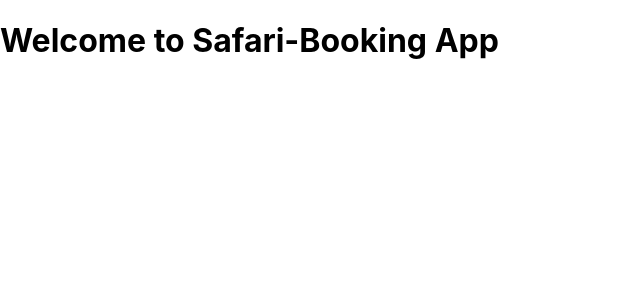
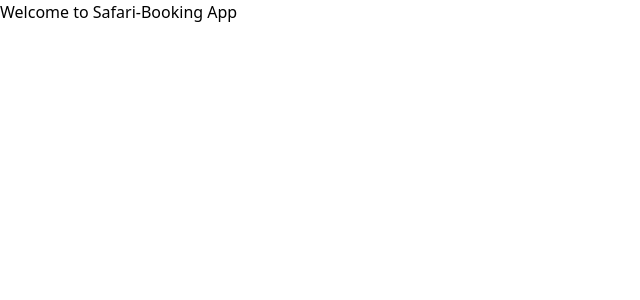
Before and after one commit to henokkhm/microverse-module-6-safari-booking-frontend, a React (Create React App) app: page / in a window 1280 px wide. Shown: the top 300 px of the page, without its empty margins (0-640 px from the left). Built offline with nearby package versions, Linux system fonts and the light colour scheme.

Commit message:
Configure Tailwind

```diff
--- a/src/index.css
+++ b/src/index.css
@@ -1,27 +1,3 @@
-body {
-  margin: 0;
-  font-family:
-    -apple-system,
-    BlinkMacSystemFont,
-    'Segoe UI',
-    'Roboto',
-    'Oxygen',
-    'Ubuntu',
-    'Cantarell',
-    'Fira Sans',
-    'Droid Sans',
-    'Helvetica Neue',
-    sans-serif;
-  -webkit-font-smoothing: antialiased;
-  -moz-osx-font-smoothing: grayscale;
-}
-
-code {
-  font-family:
-    source-code-pro,
-    Menlo,
-    Monaco,
-    Consolas,
-    'Courier New',
-    monospace;
-}
+@tailwind base;
+@tailwind components;
+@tailwind utilities;
--- a/tailwind.config.js
+++ b/tailwind.config.js
@@ -1,6 +1,6 @@
 /** @type {import('tailwindcss').Config} */
 module.exports = {
-  content: [],
+  content: ["./src/**/*.{html,js}"],
   theme: {
     extend: {},
   },
```
